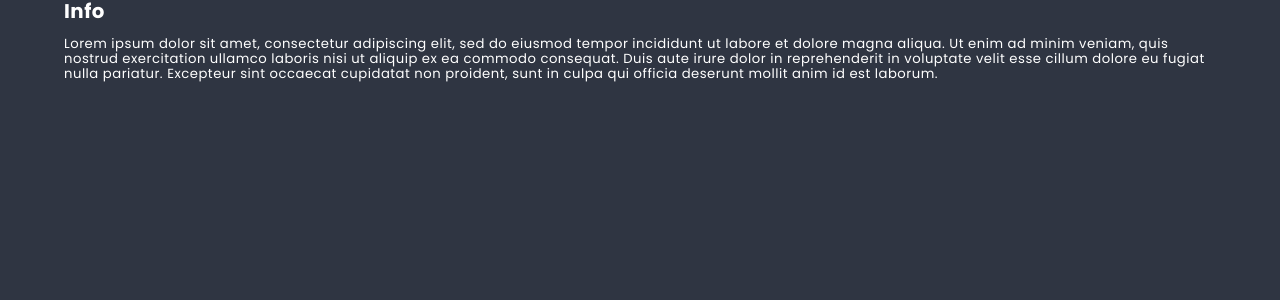
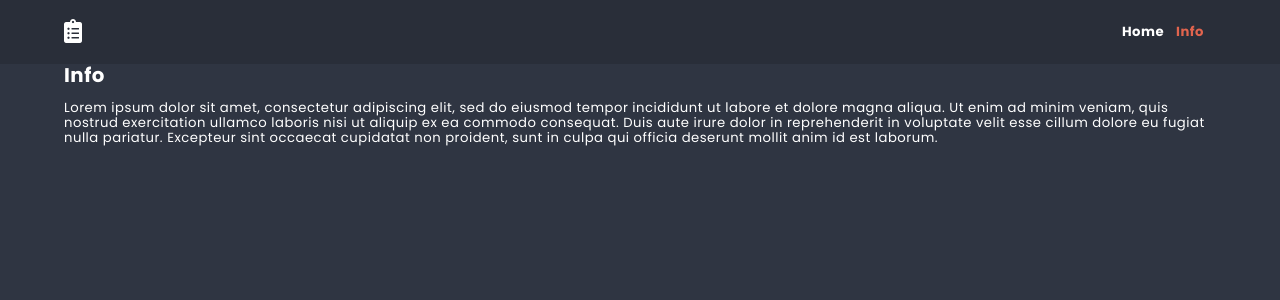
Before and after one commit to grzegorz-jodlowski/to-do-list-react, a React app: page /info in a window 1280 px wide. Shown: the top 300 px of the page. Built offline with nearby package versions, Linux system fonts and the light colour scheme.

Commit message:
Create Header comp and add it to MainLayout comp

```diff
--- /dev/null
+++ b/src/components/Header/Header.js
@@ -0,0 +1,28 @@
+import React from 'react';
+import styles from './Header.scss';
+import { NavLink, Link } from 'react-router-dom';
+import Container from '../Container/Container';
+import Icon from '../Icon/Icon';
+
+class Header extends React.Component {
+
+  render() {
+    return (
+      <header className={styles.component}>
+        <Container>
+          <div className={styles.wrapper}>
+            <Link className={styles.logo} to={'/'}>
+              <Icon name={'clipboard-list'} />
+            </Link>
+            <nav>
+              <NavLink exact to='/'>Home</NavLink>
+              <NavLink exact to='/info'>Info</NavLink>
+            </nav>
+          </div>
+        </Container>
+      </header>
+    );
+  }
+}
+
+export default Header;
--- a/src/components/MainLayout/MainLayout.js
+++ b/src/components/MainLayout/MainLayout.js
@@ -1,8 +1,10 @@
 import React from 'react';
 import PropTypes from 'prop-types';
+import Header from '../Header/Header';
 
 const MainLayout = ({ children }) => (
   <div>
+    <Header></Header>
     {children}
   </div>
 );
```
Also changed, not shown: src/Header/Header.js (deleted), src/components/Header/Header.scss (renamed from src/Header/Header.scss).
